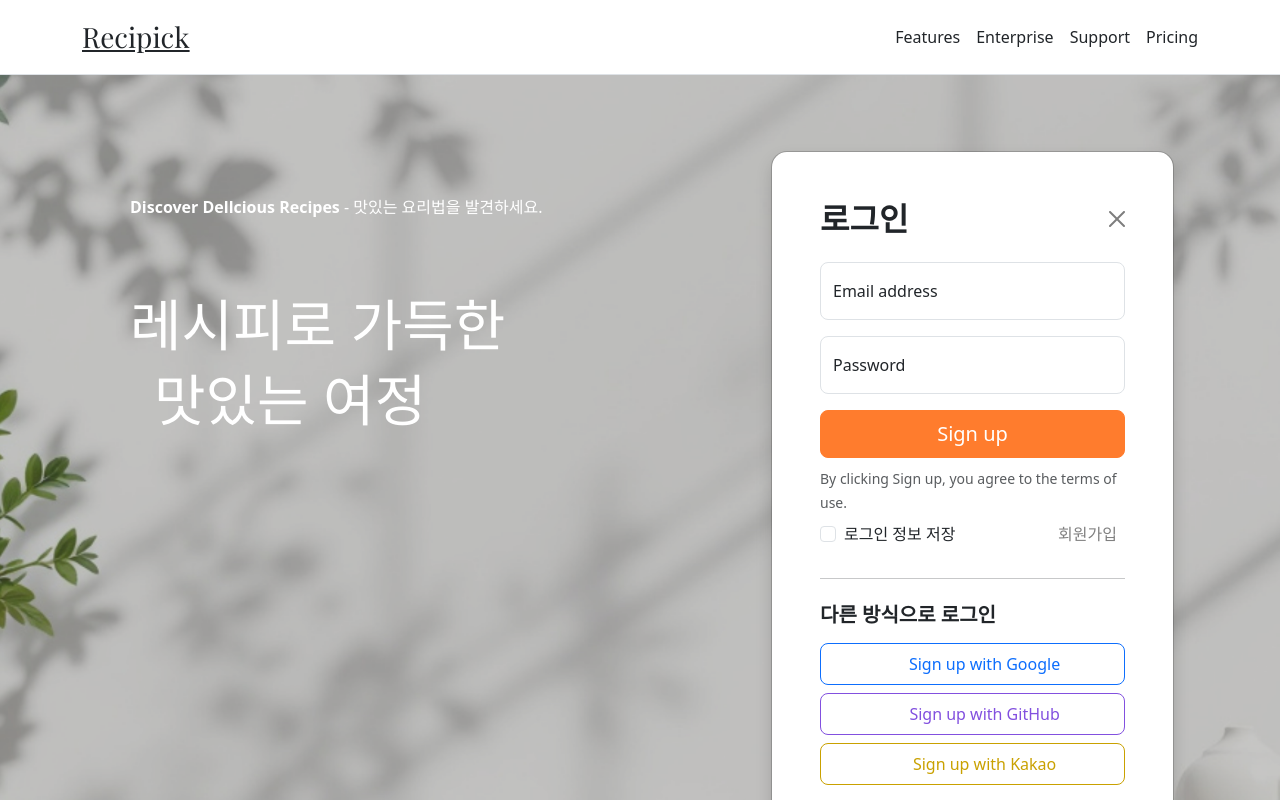
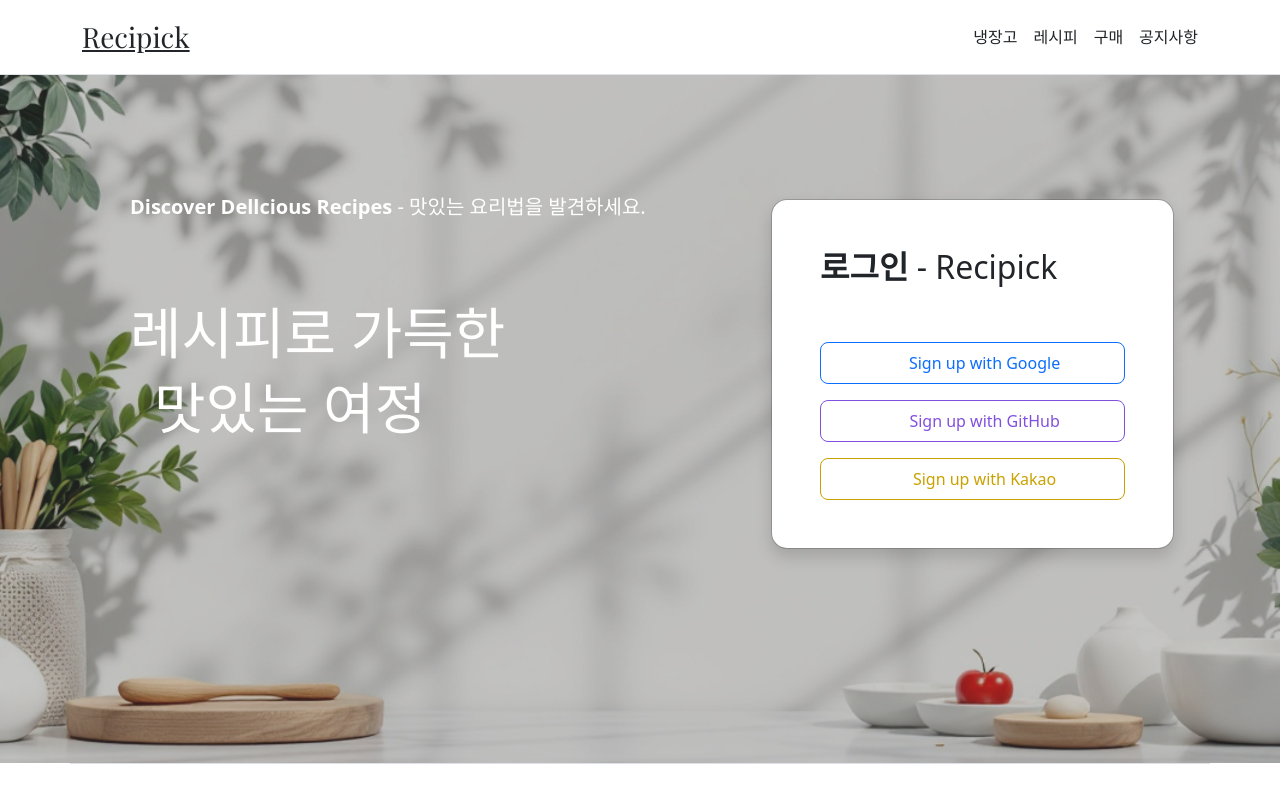
Before and after one commit to SKYcat-lang/recipick, a SvelteKit app: page / in a window 1280 px wide. Shown: the top 800 px of the page. Built offline with nearby package versions, Linux system fonts and the light colour scheme; a web font is replaced by a local one.

Commit message:
메인페이지 수정 / 스토리지 페이지 기반

```diff
--- a/src/lib/components/header.svelte
+++ b/src/lib/components/header.svelte
@@ -18,11 +18,10 @@
     </a>
 
     <nav class="d-inline-flex mt-2 mt-md-0 ms-md-auto">
-      <a class="me-3 py-2 text-dark text-decoration-none" href="#">Features</a>
-      <a class="me-3 py-2 text-dark text-decoration-none" href="#">Enterprise</a
-      >
-      <a class="me-3 py-2 text-dark text-decoration-none" href="#">Support</a>
-      <a class="py-2 text-dark text-decoration-none" href="#">Pricing</a>
+      <a class="me-3 py-2 text-dark text-decoration-none" href="/storage">냉장고</a>
+      <a class="me-3 py-2 text-dark text-decoration-none" href="#">레시피</a>
+      <a class="me-3 py-2 text-dark text-decoration-none" href="#">구매</a>
+      <a class="py-2 text-dark text-decoration-none" href="#">공지사항</a>
     </nav>
   </div>
 </header>
--- a/src/routes/+page.svelte
+++ b/src/routes/+page.svelte
@@ -17,19 +17,20 @@
 
 <Header />
 
-{#if $user}
     <main>
         <div class="container">
             <div class="row">
                 <div class="col-xl-7 py-xl-5">
                     <div class="container auto py-5 px-md-5">
-                        <div class="text-white py-xl-4"><b>Discover Dellcious Recipes</b> - 맛있는 요리법을 발견하세요.</div>
+                        <h5 class="text-white py-xl-4"><b>Discover Dellcious Recipes</b> - 맛있는 요리법을 발견하세요.</h5>
                         <div class="py-md-1 py-xl-5">
                             <h1 class="text-white display-4 fw-medium">레시피로 가득한</h1>
                             <h1 class="px-md-4 text-white display-4 fw-medium">맛있는 여정</h1>
                         </div>
                     </div>
                 </div>
+
+{#if $user}
                 <div class="col-xl-5">
                 <div class="modal modal-sheet position-static d-block p-4 py-md-5">
                         <div class="modal-dialog">
@@ -50,41 +51,27 @@
                             </div>
                         </div>
                     </div>
-                    <div class="modal modal-sheet position-static d-block p-4 py-md-5" tabindex="-1" role="dialog" id="modalSignin">
+                </div>
+
+{:else}
+                <div class="col-xl-5">
+                    <div class="modal modal-sheet position-static d-block p-4 py-md-5 my-md-5" tabindex="-1" role="dialog" id="modalSignin">
                         <div class="modal-dialog">
                             <div class="modal-content rounded-4 shadow">
                                 <div class="modal-header p-5 pb-4 border-bottom-0">
-                                    <h1 class="fw-bold mb-0 fs-2">로그인</h1>
+                                    <h1 class="fs-2"><b class="fw-bold">로그인</b> - Recipick</h1>
                                 </div>
-                                <div class="modal-body p-5 pt-0">
-                                    <form on:submit|preventDefault>
-                                        <div class="form-floating mb-3">
-                                            <input type="email" class="form-control rounded-3" id="floatingInput" placeholder="name@example.com">
-                                            <label for="floatingInput">Email address</label>
-                                        </div>
-                                        <div class="form-floating mb-3">
-                                            <input type="password" class="form-control rounded-3" id="floatingPassword" placeholder="Password">
-                                            <label for="floatingPassword">Password</label>
-                                        </div>
-                                        <button class="w-100 mb-2 btn btn-lg rounded-3 btn-primary-cust" type="button">Sign up</button>
-                                        <small class="text-body-secondary">By clicking Sign up, you agree to the terms of use.</small>
-                                        <div class="py-2 mb-3 form-check d-flex">
-                                            <input type="checkbox" class="form-check-input" id="floatingCheck">
-                                            <label class="form-check-label px-2" for="floatingCheck">로그인 정보 저장</label>
-                                            <a class="ms-auto text-decoration-none px-2 a-hover" href="#">회원가입</a>
-                                        </div>
-                                        <hr class="my-4">
-                                        <h2 class="fs-5 fw-bold mb-3">다른 방식으로 로그인</h2>
-
-                                        <button class="w-100 py-2 mb-2 btn btn-outline-primary rounded-3" type="button" on:click={handleGoogleLogin}>
+                                <div class="modal-body px-5 pt-3 pb-4">
+                                    <form on:submit|preventDefault> <div class="form-floating mb-3">
+                                        <button class="w-100 py-2 my-2 btn btn-outline-primary rounded-3" type="button" on:click={handleGoogleLogin}>
                                             <svg class="bi me-1" width="16" height="16" aria-hidden="true"><use xlink:href="#google"></use></svg>
                                             Sign up with Google
                                         </button>
-                                        <button class="w-100 py-2 mb-2 btn btn-outline-github rounded-3" type="button">
+                                        <button class="w-100 py-2 my-2 btn btn-outline-github rounded-3" type="button">
                                             <svg class="bi me-1" width="16" height="16" aria-hidden="true"><use xlink:href="#github"></use></svg>
                                             Sign up with GitHub
                                         </button>
-                                        <button class="w-100 py-2 mb-2 btn btn-outline-kakao rounded-3" type="button">
+                                        <button class="w-100 py-2 my-2 btn btn-outline-kakao rounded-3" type="button">
                                             <svg class="bi me-1" width="16" height="16" aria-hidden="true"><use xlink:href="#kakao"></use></svg>
                                             Sign up with Kakao
                                         </button>
@@ -94,72 +81,10 @@
                         </div>
                     </div>
                 </div>
+{/if}
             </div>
         </div>
     </main>
-
-{:else}
-    <main>
-        <div class="container">
-            <div class="row">
-                <div class="col-xl-7 py-xl-5">
-                    <div class="container auto py-5 px-md-5">
-                        <div class="text-white py-xl-4"><b>Discover Dellcious Recipes</b> - 맛있는 요리법을 발견하세요.</div>
-                        <div class="py-md-1 py-xl-5">
-                            <h1 class="text-white display-4 fw-medium">레시피로 가득한</h1>
-                            <h1 class="px-md-4 text-white display-4 fw-medium">맛있는 여정</h1>
-                        </div>
-                    </div>
-                </div>
-                <div class="col-xl-5">
-                    <div class="modal modal-sheet position-static d-block p-4 py-md-5" tabindex="-1" role="dialog" id="modalSignin">
-                        <div class="modal-dialog">
-                            <div class="modal-content rounded-4 shadow">
-                                <div class="modal-header p-5 pb-4 border-bottom-0">
-                                    <h1 class="fw-bold mb-0 fs-2">로그인</h1>
-                                    <button type="button" class="btn-close" data-bs-dismiss="modal" aria-label="Close"></button>
-                                </div>
-                                <div class="modal-body p-5 pt-0">
-                                    <form on:submit|preventDefault> <div class="form-floating mb-3">
-                                            <input type="email" class="form-control rounded-3" id="floatingInput" placeholder="name@example.com">
-                                            <label for="floatingInput">Email address</label>
-                                        </div>
-                                        <div class="form-floating mb-3">
-                                            <input type="password" class="form-control rounded-3" id="floatingPassword" placeholder="Password">
-                                            <label for="floatingPassword">Password</label>
-                                        </div>
-                                        <button class="w-100 mb-2 btn btn-lg rounded-3 btn-primary-cust" type="button">Sign up</button>
-                                        <small class="text-body-secondary">By clicking Sign up, you agree to the terms of use.</small>
-                                        <div class="py-2 mb-3 form-check d-flex">
-                                            <input type="checkbox" class="form-check-input" id="floatingCheck">
-                                            <label class="form-check-label px-2" for="floatingCheck">로그인 정보 저장</label>
-                                            <a class="ms-auto text-decoration-none px-2 a-hover" href="#">회원가입</a>
-                                        </div>
-                                        <hr class="my-4">
-                                        <h2 class="fs-5 fw-bold mb-3">다른 방식으로 로그인</h2>
-
-                                        <button class="w-100 py-2 mb-2 btn btn-outline-primary rounded-3" type="button" on:click={handleGoogleLogin}>
-                                            <svg class="bi me-1" width="16" height="16" aria-hidden="true"><use xlink:href="#google"></use></svg>
-                                            Sign up with Google
-                                        </button>
-                                        <button class="w-100 py-2 mb-2 btn btn-outline-github rounded-3" type="button">
-                                            <svg class="bi me-1" width="16" height="16" aria-hidden="true"><use xlink:href="#github"></use></svg>
-                                            Sign up with GitHub
-                                        </button>
-                                        <button class="w-100 py-2 mb-2 btn btn-outline-kakao rounded-3" type="button">
-                                            <svg class="bi me-1" width="16" height="16" aria-hidden="true"><use xlink:href="#kakao"></use></svg>
-                                            Sign up with Kakao
-                                        </button>
-                                    </form>
-                                </div>
-                            </div>
-                        </div>
-                    </div>
-                </div>
-            </div>
-        </div>
-    </main>
-{/if}
 
 <Footer />
 
--- /dev/null
+++ b/src/routes/storage/+page.svelte
@@ -0,0 +1,87 @@
+<script>
+    import Header from '$lib/components/header.svelte';
+    import Footer from '$lib/components/footer.svelte';
+    import { goto } from '$app/navigation';
+    import { user } from '$lib/stores.js'; // 1번에서 만든 스토어를 가져옵니다.
+
+    function handleLogout() {
+        // 스토어의 사용자 정보를 null로 설정하면 stores.js의 로직에 의해 localStorage도 정리됩니다.
+        user.set(null);
+    }
+</script>
+
+<Header />
+
+    <main>
+        <div class="container">
+            <div class="row">
+            </div>
+        </div>
+    </main>
+
+<Footer />
+
+<style>
+    /* 기존 스타일은 그대로 유지합니다. */
+    main {
+        background-image: url('/background.png'); /* static 폴더의 이미지는 /경로로 접근 */
+        background-size: cover;
+        background-position: center center;
+        background-repeat: no-repeat;
+        background-attachment: fixed;
+        min-height: calc(100vh - 112px); /* 예시: 헤더/푸터 높이를 제외한 값 */
+    }
+    .logged-in-container {
+        max-width: 600px;
+    }
+    .a-hover { color: gray; }
+    .a-hover:hover { color: black; }
+    .btn-primary-cust {
+        --bs-btn-color: #fff;
+        --bs-btn-bg: #ff7c2d;
+        --bs-btn-border-color: #ff7c2d;
+        --bs-btn-hover-color: #fff;
+        --bs-btn-hover-bg: #e8732a;
+        --bs-btn-hover-border-color: #e8732a;
+        --bs-btn-focus-shadow-rgb: 49, 132, 253;
+        --bs-btn-active-color: #fff;
+        --bs-btn-active-bg: #d26520;
+        --bs-btn-active-border-color: #d26520;
+        --bs-btn-active-shadow: inset 0 3px 5px rgba(0, 0, 0, 0.125);
+        --bs-btn-disabled-color: #fff;
+        --bs-btn-disabled-bg: #d26520;
+        --bs-btn-disabled-border-color: #d26520;
+    }
+    .btn-outline-kakao {
+        --bs-btn-color: #c9a100;
+        --bs-btn-border-color: #c9a100;
+        --bs-btn-hover-color: #000;
+        --bs-btn-hover-bg: #FEE500;
+        --bs-btn-hover-border-color: #FEE500;
+        --bs-btn-focus-shadow-rgb: 254, 229, 0;
+        --bs-btn-active-color: #000;
+        --bs-btn-active-bg: #FEE500;
+        --bs-btn-active-border-color: #FEE500;
+        --bs-btn-active-shadow: inset 0 3px 5px rgba(0, 0, 0, 0.125);
+        --bs-btn-disabled-color: #FEE500;
+        --bs-btn-disabled-bg: transparent;
+        --bs-btn-disabled-border-color: #FEE500;
+        --bs-gradient: none;
+    }
+    .btn-outline-github {
+        --bs-btn-color: #8250DF;
+        --bs-btn-border-color: #8250DF;
+        --bs-btn-hover-color: #fff;
+        --bs-btn-hover-bg: #8250DF;
+        --bs-btn-hover-border-color: #8250DF;
+        --bs-btn-focus-shadow-rgb: 130, 80, 223;
+        --bs-btn-active-color: #fff;
+        --bs-btn-active-bg: #8250DF;
+        --bs-btn-active-border-color: #8250DF;
+        --bs-btn-active-shadow: inset 0 3px 5px rgba(0, 0, 0, 0.125);
+        --bs-btn-disabled-color: #8250DF;
+        --bs-btn-disabled-bg: transparent;
+        --bs-btn-disabled-border-color: #8250DF;
+        --bs-gradient: none;
+    }
+</style>
```
